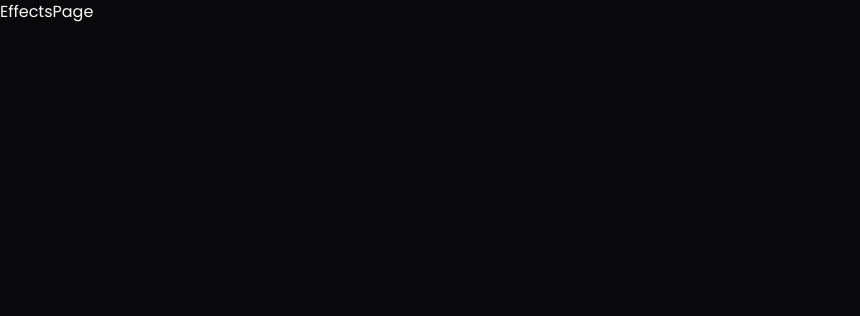
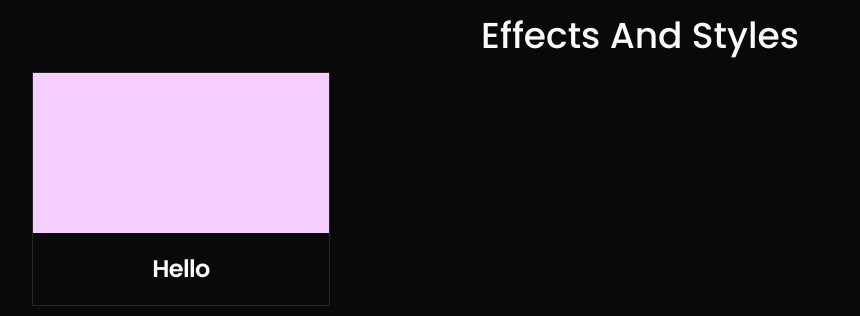
Before and after one commit to StepAsideLiL/effects, a Next.js app: page /effects in a window 1280 px wide. Shown: the top 316 px of the page, without its empty margins (0-860 px from the left). Built offline with nearby package versions, Linux system fonts and the light colour scheme.

Commit message:
create: EffectsAndStylesList component

```diff
--- /dev/null
+++ b/app/(main)/effects/_parts/effects-styles.tsx
@@ -0,0 +1,15 @@
+import { Card, CardHeader, CardTitle } from "@/components/ui/card";
+
+export default function EffectsAndStylesList() {
+  return (
+    <section className="grid grid-cols-4 gap-2">
+      <Card>
+        <div className="w-full h-40 bg-fuchsia-200"></div>
+
+        <CardHeader>
+          <CardTitle className="text-center">Hello</CardTitle>
+        </CardHeader>
+      </Card>
+    </section>
+  );
+}
--- a/app/(main)/effects/page.tsx
+++ b/app/(main)/effects/page.tsx
@@ -1,5 +1,14 @@
-import React from "react";
+import { Main } from "@/components/uis/main";
+import EffectsAndStylesList from "./_parts/effects-styles";
 
 export default function EffectsPage() {
-  return <main>EffectsPage</main>;
+  return (
+    <Main>
+      <section>
+        <h1 className="text-center text-4xl font-medium">Effects And Styles</h1>
+      </section>
+
+      <EffectsAndStylesList />
+    </Main>
+  );
 }
```
